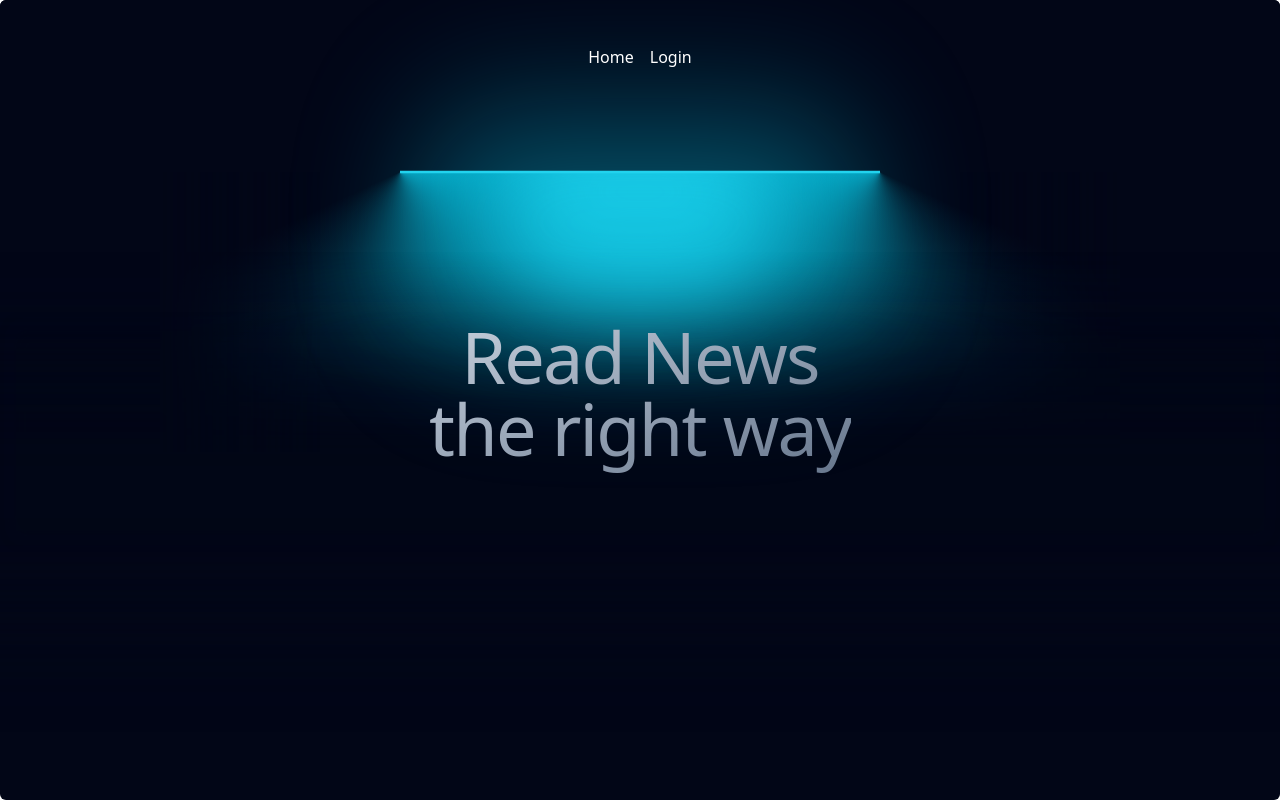
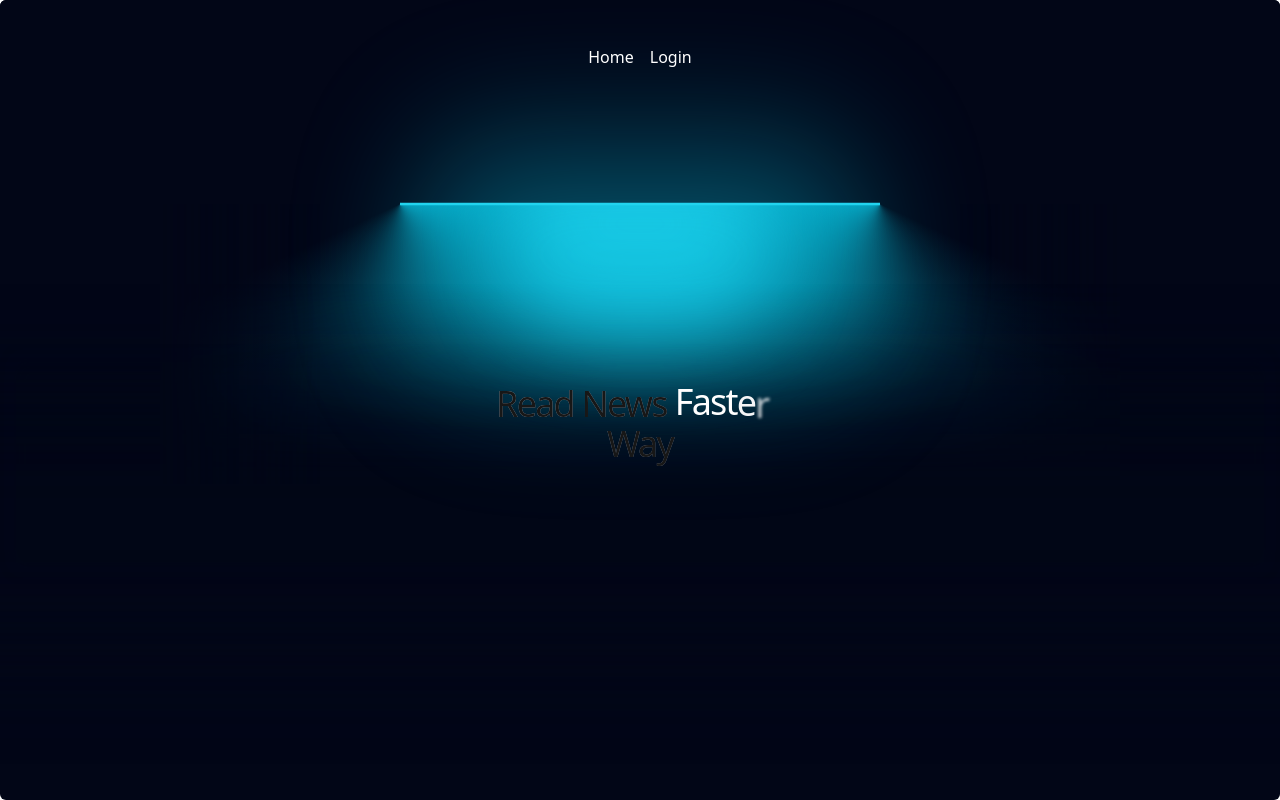
Before and after one commit to Ruthvik-gr/NewsCapsule, a Next.js app in the folder frontend/: page / in a window 1280 px wide. Built offline with nearby package versions, Linux system fonts and the light colour scheme; no server answers.

Commit message:
Enhance frontend with MongoDB integration, improved auth flow, and dynamic news feed

```diff
--- a/frontend/package.json
+++ b/frontend/package.json
@@ -12,8 +12,9 @@
     "@radix-ui/react-navigation-menu": "^1.2.4",
     "class-variance-authority": "^0.7.1",
     "clsx": "^2.1.1",
-    "framer-motion": "^12.4.1",
+    "framer-motion": "^12.4.3",
     "lucide-react": "^0.474.0",
+    "mongodb": "^6.13.0",
     "motion": "^12.1.0",
     "next": "15.1.6",
     "next-auth": "^4.24.11",
--- /dev/null
+++ b/frontend/src/app/api/news/route.ts
@@ -0,0 +1,42 @@
+import { NextResponse } from "next/server";
+import { MongoClient } from "mongodb";
+
+const MONGO_URI = process.env.MONGO_URI as string; // Use env variable
+const client = new MongoClient(MONGO_URI);
+
+interface NewsItem {
+  _id: string;
+  media: string;
+  title: string;
+  description: string;
+  finetuned: string;
+}
+
+export async function GET(req: Request) {
+  try {
+    await client.connect();
+    const db = client.db("newsapp");
+    const collection = db.collection<NewsItem>("news_collection");
+
+    const url = new URL(req.url);
+    const page = parseInt(url.searchParams.get("page") || "1");
+    const limit = 10; // Fetch 10 per page
+    const skip = (page - 1) * limit;
+
+    // Fetch news where `finetuned` is "y"
+    const news = await collection
+      .find({ finetuned: "y" })
+      .sort({ _id: -1 }) // Latest first
+      .skip(skip)
+      .limit(limit)
+      .toArray();
+
+    return NextResponse.json(news);
+  } catch (error) {
+    console.error("Error fetching news:", error);
+    return NextResponse.json(
+      { error: "Failed to fetch news" },
+      { status: 500 }
+    );
+  }
+}
--- a/frontend/src/app/auth/page.tsx
+++ b/frontend/src/app/auth/page.tsx
@@ -1,26 +1,50 @@
-'use client'
+"use client";
 
-import { useEffect } from 'react';
-import { useSession, signIn, signOut } from "next-auth/react"
-import { useRouter } from 'next/navigation';
+import { useEffect } from "react";
+import { useSession, signIn, signOut } from "next-auth/react";
+import { useRouter } from "next/navigation";
+import { motion } from "framer-motion";
+import LampDemo from "@/components/ui/lamp"; // Ensure this component exists
 
 export default function Component() {
-    const { data: session } = useSession()
+    const { data: session, status } = useSession();
     const router = useRouter();
 
+    // Redirect authenticated users to /feed
     useEffect(() => {
         if (session) {
-            router.push('/feed');
+            router.push("/feed");
         }
     }, [session, router]);
 
+    // Show loading state while session is being checked
+    if (status === "loading") {
+        return (
+            <div className="flex items-center justify-center min-h-screen bg-gradient-to-br from-gray-900 to-black text-white">
+                <p className="text-lg font-medium">Loading...</p>
+            </div>
+        );
+    }
+
+    // If user is not authenticated, show the sign-in UI
     if (!session) {
         return (
-            <div className="p-4 flex flex-col items-center justify-center min-h-screen bg-black text-white ">
-                Not signed in <br />
-                <button onClick={() => signIn()}>Sign in</button>
+            <div className="flex flex-col items-center justify-center min-h-screen bg-gradient-to-br from-gray-900 to-black text-white">
+                <LampDemo words={["Welcome back! We’ve missed you.",
+                    "It’s great to have you back with us!",
+                    "Glad to see you again!",
+                    "Welcome back, buddy!",
+                ]} />
+                <button
+                    onClick={() => signIn()}
+                    aria-label="Sign In"
+                    className="fixed bottom-20 bg-[#16c6e2] text-white px-6 py-2 rounded-lg shadow-md hover:bg-[#022439] transition focus:outline-none focus:ring-2 focus:ring-[#12616d]"
+
+                >
+                    Sign In
+                </button>
             </div>
-        )
+        );
     }
 
     return null;
--- a/frontend/src/app/page.tsx
+++ b/frontend/src/app/page.tsx
@@ -3,7 +3,7 @@ import LampDemo from "@/components/ui/lamp"
 export default function Home() {
   return (
     <div>
-      <LampDemo />
+      <LampDemo firstword="Read News" words={["Smarter", "Better", "Faster"]} lastwords="Way" />
     </div>
   )
 }
--- a/frontend/src/components/navbar.tsx
+++ b/frontend/src/components/navbar.tsx
@@ -17,8 +17,12 @@ export function Navbar({ className }: { className?: string }) {
         >
             <Menu setActive={setActive}>
                 <HoveredLink href="/">Home</HoveredLink>
-                {!session ? (<HoveredLink href="/auth">Login</HoveredLink>) : (<HoveredLink href="/" onClick={() => { signOut({ callbackUrl: '/' }); }}>Sign out</HoveredLink>
-                )}
+                {!session ? (<HoveredLink href="/auth">Login</HoveredLink>) :
+                    (<>
+                        <HoveredLink href="/feed">Feed</HoveredLink>
+                        <HoveredLink href="/" onClick={() => { signOut({ callbackUrl: '/' }); }}>Sign out</HoveredLink>
+                    </>
+                    )}
             </Menu>
         </div>
     );
--- /dev/null
+++ b/frontend/src/components/ui/flip-words.tsx
@@ -0,0 +1,98 @@
+"use client";
+import React, { useCallback, useEffect, useRef, useState } from "react";
+import { AnimatePresence, motion, LayoutGroup } from "framer-motion";
+import { cn } from "@/lib/utils";
+
+export const FlipWords = ({
+  words,
+  duration = 2000,
+  className,
+}: {
+  words: string[];
+  duration?: number;
+  className?: string;
+}) => {
+  const [currentWord, setCurrentWord] = useState(words[0]);
+  const [isAnimating, setIsAnimating] = useState<boolean>(false);
+
+  // thanks for the fix Julian - https://github.com/Julian-AT
+  const startAnimation = useCallback(() => {
+    const word = words[words.indexOf(currentWord) + 1] || words[0];
+    setCurrentWord(word);
+    setIsAnimating(true);
+  }, [currentWord, words]);
+
+  useEffect(() => {
+    if (!isAnimating)
+      setTimeout(() => {
+        startAnimation();
+      }, duration);
+  }, [isAnimating, duration, startAnimation]);
+
+  return (
+    <AnimatePresence
+      onExitComplete={() => {
+        setIsAnimating(false);
+      }}
+    >
+      <motion.div
+        initial={{
+          opacity: 0,
+          y: 10,
+        }}
+        animate={{
+          opacity: 1,
+          y: 0,
+        }}
+        transition={{
+          type: "spring",
+          stiffness: 100,
+          damping: 10,
+        }}
+        exit={{
+          opacity: 0,
+          y: -40,
+          x: 40,
+          filter: "blur(8px)",
+          scale: 2,
+          position: "absolute",
+        }}
+        className={cn(
+          "z-10 inline-block relative text-left text-neutral-900 dark:text-neutral-100 px-2",
+          className
+        )}
+        key={currentWord}
+      >
+        {/* edit suggested by Sajal: https://x.com/DewanganSajal */}
+        {currentWord.split(" ").map((word, wordIndex) => (
+          <motion.span
+            key={word + wordIndex}
+            initial={{ opacity: 0, y: 10, filter: "blur(8px)" }}
+            animate={{ opacity: 1, y: 0, filter: "blur(0px)" }}
+            transition={{
+              delay: wordIndex * 0.3,
+              duration: 0.3,
+            }}
+            className="inline-block whitespace-nowrap"
+          >
+            {word.split("").map((letter, letterIndex) => (
+              <motion.span
+                key={word + letterIndex}
+                initial={{ opacity: 0, y: 10, filter: "blur(8px)" }}
+                animate={{ opacity: 1, y: 0, filter: "blur(0px)" }}
+                transition={{
+                  delay: wordIndex * 0.3 + letterIndex * 0.05,
+                  duration: 0.2,
+                }}
+                className="inline-block"
+              >
+                {letter}
+              </motion.span>
+            ))}
+            <span className="inline-block">&nbsp;</span>
+          </motion.span>
+        ))}
+      </motion.div>
+    </AnimatePresence>
+  );
+};
--- a/frontend/src/components/ui/lamp.tsx
+++ b/frontend/src/components/ui/lamp.tsx
@@ -2,8 +2,16 @@
 import React from "react";
 import { motion } from "framer-motion";
 import { cn } from "@/lib/utils";
+import { FlipWords } from "../ui/flip-words";
 
-export default function LampDemo() {
+interface LampDemoProps {
+  firstword?: string;
+  words?: string[];
+  lastwords?: string;
+}
+
+export default function LampDemo({ firstword, words, lastwords }: LampDemoProps) {
+
   return (
     <LampContainer>
       <motion.h1
@@ -16,7 +24,13 @@ export default function LampDemo() {
         }}
         className="mt-200 bg-gradient-to-br from-slate-300 to-slate-500 py-4 bg-clip-text text-center text-4xl font-medium tracking-tight text-transparent md:text-7xl"
       >
-        Read News<br /> the right way
+        <div className="flex justify-center items-center px-4">
+          <div className="text-4xl mx-auto font-normal text-neutral-900 dark:text-neutral-400">
+            {firstword}
+            <FlipWords className="text-white" words={words || []} /> <br />
+            {lastwords}
+          </div>
+        </div>
       </motion.h1>
     </LampContainer>
   );
```
Also changed, not shown: frontend/src/app/feed/page.tsx (+84 -12 lines), 1 other file (tests, documents, lock files or other folders).
